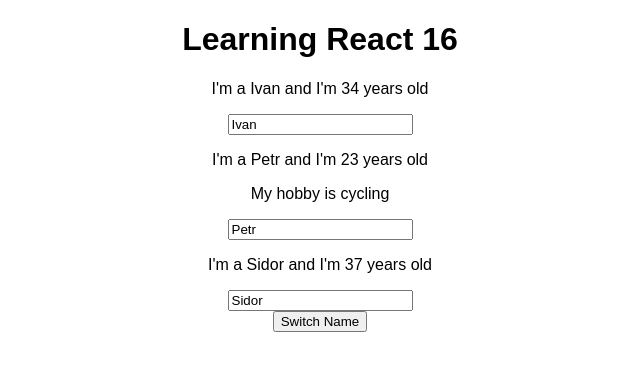
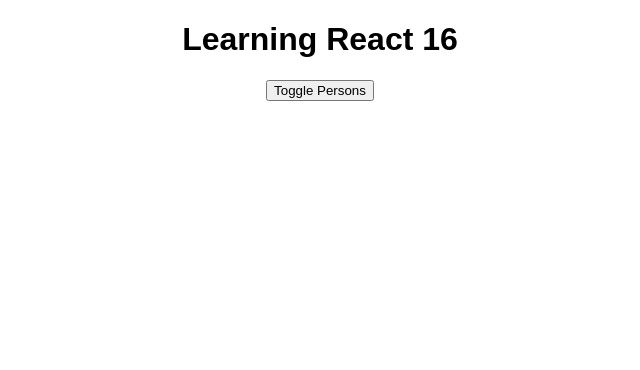
Before and after one commit to saladNights/learning-react-16, a React (Create React App) app: page / in a window 1280 px wide. Shown: the top 370 px of the page, without its empty margins (320-960 px from the left). Built offline with nearby package versions, Linux system fonts and the light colour scheme.

Commit message:
finished list module

```diff
--- a/src/App.js
+++ b/src/App.js
@@ -6,55 +6,67 @@
 
   state = {
     persons: [
-        {name: 'Ivan', age: 34},
-        {name: 'Petr', age: 23},
-        {name: 'Sidor', age: 37}
-    ]
+        {id: 'w3rw', name: 'Ivan', age: 34},
+        {id: 'etg4e', name: 'Petr', age: 23},
+        {id: 'vmbj', name: 'Sidor', age: 37}
+    ],
+    showPersons: false
   };
 
-  switchNameHandler = (newName) => {
-      this.setState({
-          persons: [
-              {name: newName, age: 34},
-              {name: 'Petr', age: 23},
-              {name: 'Sidor', age: 37}
-          ]
+  nameChangedHandler = (event, id) => {
+
+      const PersonIndex = this.state.persons.findIndex(person => {
+          return person.id === id;
       });
+
+      const person = {...this.state.persons[PersonIndex]};
+      person.name = event.target.value;
+
+      const persons = [...this.state.persons];
+      persons[PersonIndex] = person;
+
+    this.setState({persons: persons});
   };
 
-  changedNameHandler = (event) => {
-      this.setState({
-          persons: [
-              {name: 'Ivan', age: 34},
-              {name: event.target.value, age: 23},
-              {name: 'Sidor', age: 37}
-          ]
-      });
+  deletePersonHandler = (personIndex) => {
+    // const persons = this.state.persons;
+    const persons = [...this.state.persons];
+    persons.splice(personIndex, 1);
+    this.setState({persons: persons});
+  };
+
+  togglePersonsHandler = () => {
+    const doesShow = this.state.showPersons;
+    this.setState({
+        showPersons: !doesShow
+    });
   };
 
   render() {
+
+    let persons = null;
+
+    if(this.state.showPersons){
+      persons = (
+          <div>
+              {this.state.persons.map((person, index) => {
+                return <Person
+                    name={person.name}
+                    age={person.age}
+                    click={() => this.deletePersonHandler(index)}
+                    key={person.id}
+                    change={(event) => this.nameChangedHandler(event, person.id)}
+                />
+              })}
+          </div>
+      )
+    }
+
     return (
       <div className="App">
         <h1>Learning React 16</h1>
-          <Person
-              name={this.state.persons[0].name}
-              age={this.state.persons[0].age}
-              click={this.switchNameHandler.bind(this, 'Mitr')}
-          />
-          <Person
-              name={this.state.persons[1].name}
-              age={this.state.persons[1].age}
-              change={this.changedNameHandler}
-          >
-            My hobby is cycling
-          </Person>
-          <Person
-              name={this.state.persons[2].name}
-              age={this.state.persons[2].age}
-          />
-          <button onClick={this.switchNameHandler.bind(this, 'Roma')}>
-            Switch Name
-          </button>
+        <button onClick={this.togglePersonsHandler}>Toggle Persons</button>
+          {persons}
       </div>
     );
   }
```
